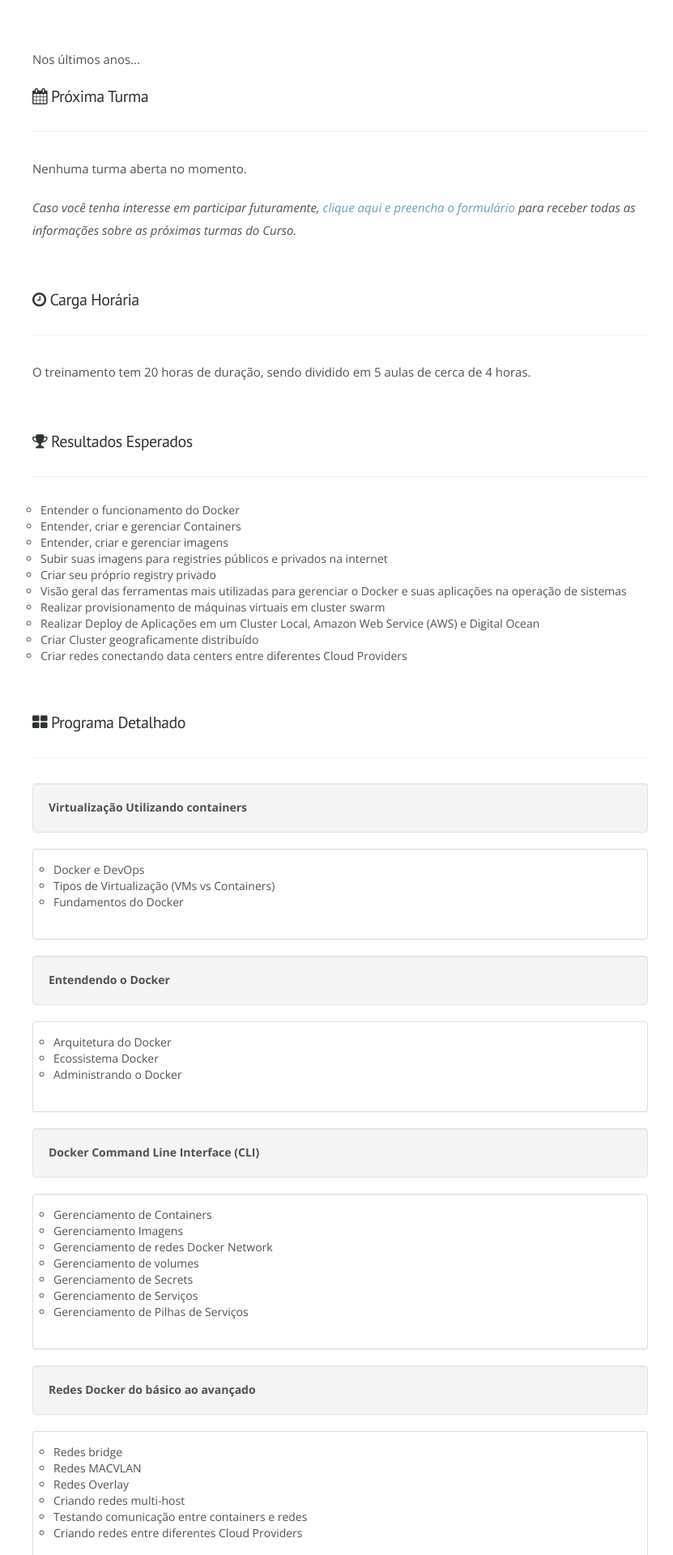
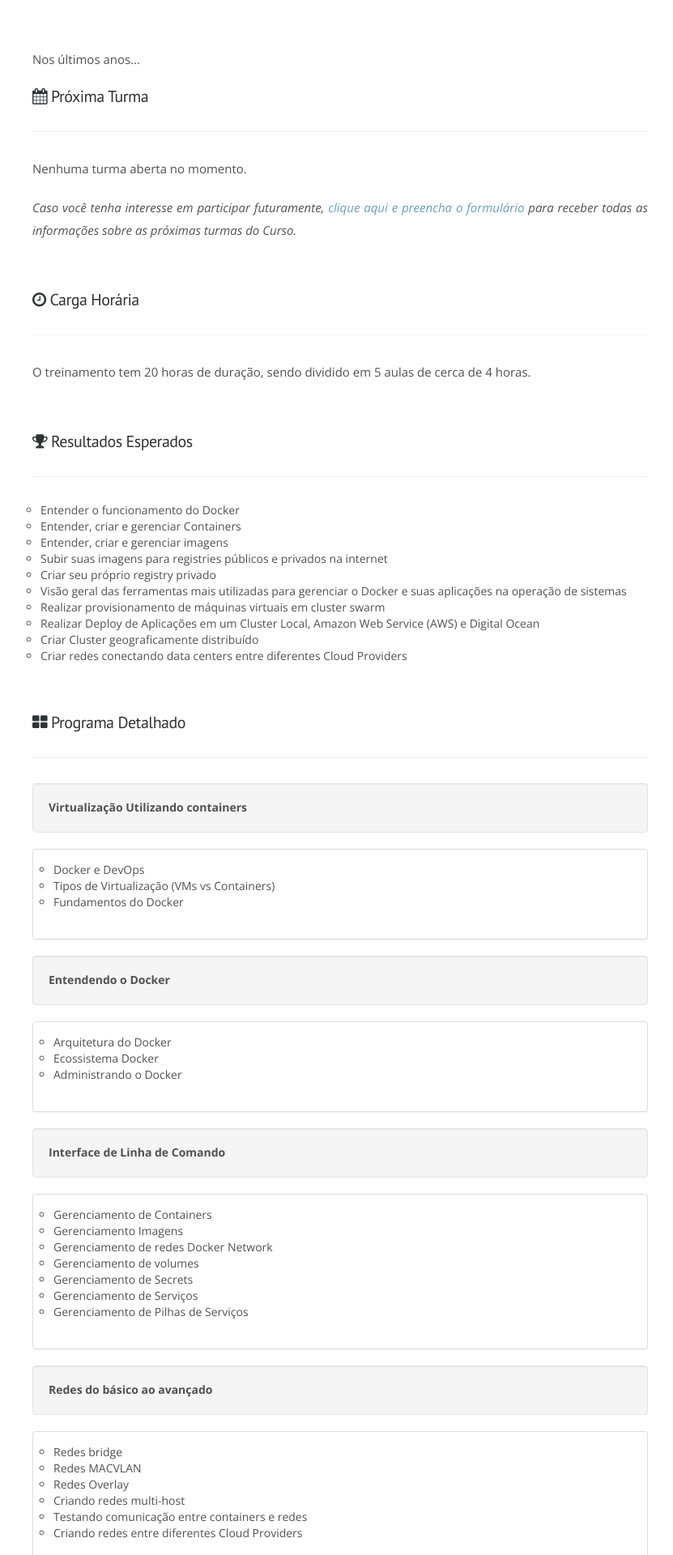
Before and after one commit to adriano-fonseca/adriano-fonseca.github.io, a Jekyll site: the page built from cursos.html, in a window 1280 px wide. Shown: the part 356-2276 px from the top of the page at 81% size, without its empty margins (240-1071 px from the left). Built offline with Jekyll 4.4.1, drawn with Linux system fonts in a browser that asks for light colours; nearby versions of some CDN libraries; some web fonts are replaced; a script that is not in the unit is left out; some of the changed text lies outside the part shown.

Commit message:
Ajuste Css

```diff
--- a/css/airspace.css
+++ b/css/airspace.css
@@ -48,6 +48,7 @@
 ul {
   padding: 0;
   margin: 5;
+  list-style: none;
 }
 a,
 a:active,
--- a/cursos.html
+++ b/cursos.html
@@ -57,7 +57,7 @@
           <div class="program-paragraph">
             <p>Nos últimos anos...</p>
           </div>
-          <div id="program-description">
+          <div id="program-description" style="text-align: justify;">
             <h4><span class="fa fa-calendar"></span> Próxima Turma</h4>
             <hr>
             <p>Nenhuma turma aberta no momento.</p>
@@ -123,7 +123,7 @@
             <div class="well">
               <div class="row">
                 <div class="col-xs-9 col-sm-9 col-md-9">
-                  <b>Docker Command Line Interface (CLI)</b>
+                  <b>Interface de Linha de Comando</b>
                 </div>
                 <div class="col-xs-4 col-sm-4 col-md-4 text-center">
                 </div>
@@ -145,7 +145,7 @@
             <div class="well">
               <div class="row">
                 <div class="col-xs-9 col-sm-9 col-md-9">
-                  <b>Redes Docker do básico ao avançado</b>
+                  <b>Redes do básico ao avançado</b>
                 </div>
                 <div class="col-xs-4 col-sm-4 col-md-4 text-center">
                 </div>
```
Also changed, not shown: other parts of cursos.html (+2 -2 lines).
